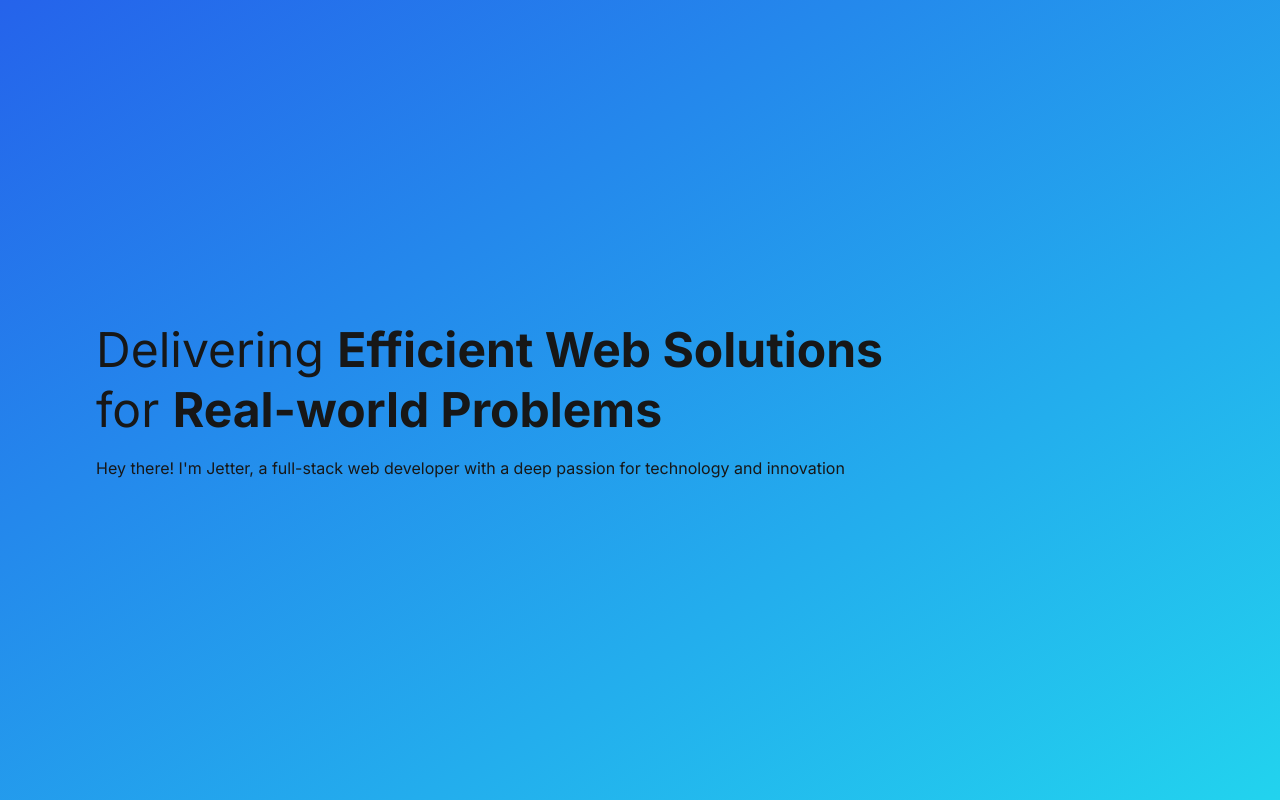
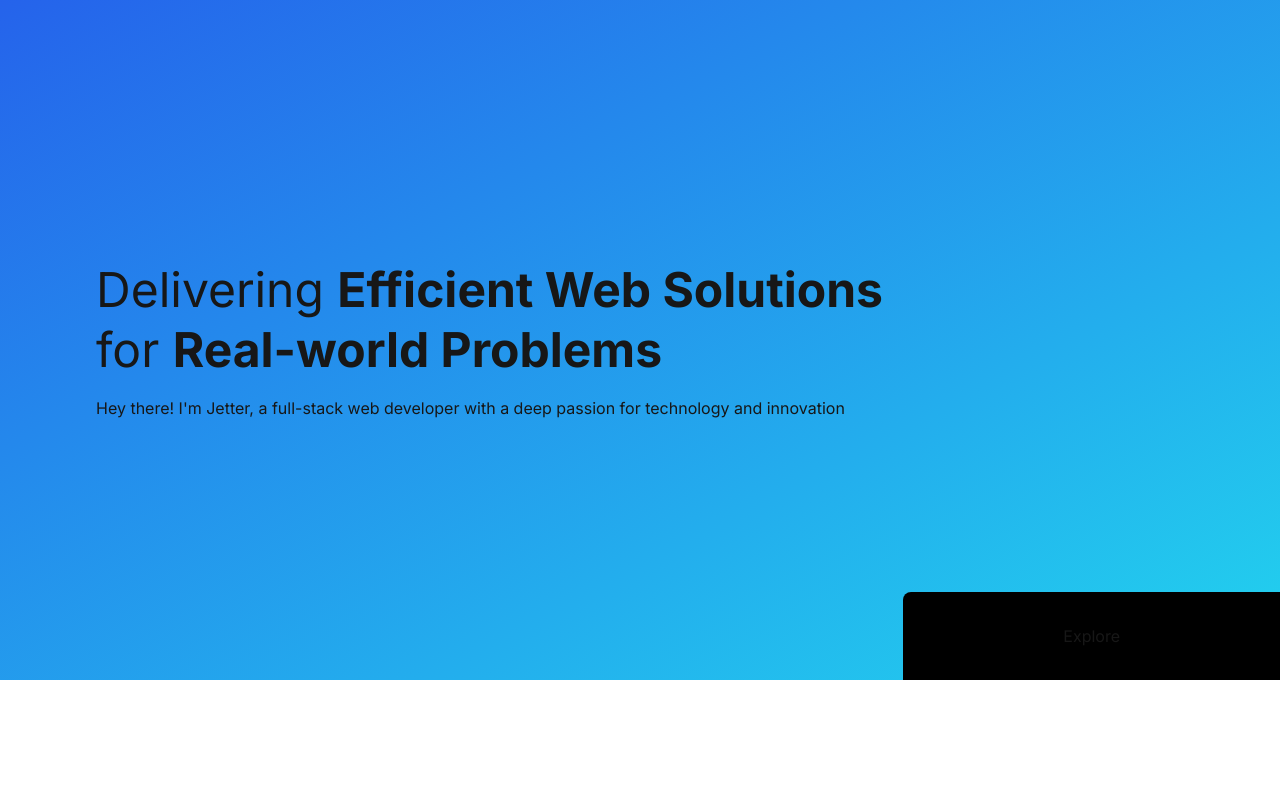
Before and after one commit to jetsgarcia/personal-website, a Next.js app: page / in a window 1280 px wide. Built offline with nearby package versions, Linux system fonts and the light colour scheme.

Commit message:
Add 'Explore' button

```diff
--- a/app/page.tsx
+++ b/app/page.tsx
@@ -1,7 +1,8 @@
 export default function Home() {
   return (
     <main>
-      <div className="h-screen flex items-center pl-24 bg-gradient-to-br from-blue-600 to-cyan-400">
+      <div className="relative">
+        <div className="h-[calc(100dvh-120px)] flex items-center pl-24 bg-gradient-to-br from-blue-600 to-cyan-400">
           <div className="grid gap-4">
             <h1 className="text-5xl leading-tight">
               Delivering <b>Efficient Web Solutions</b>
@@ -14,6 +15,13 @@ export default function Home() {
             </p>
           </div>
         </div>
+        <a
+          href="#"
+          className="absolute bottom-0 right-0 py-8 px-40 bg-black rounded-tl-lg"
+        >
+          Explore
+        </a>
+      </div>
     </main>
   );
 }
```
Lines whose indentation alone changed are shown as unchanged.
